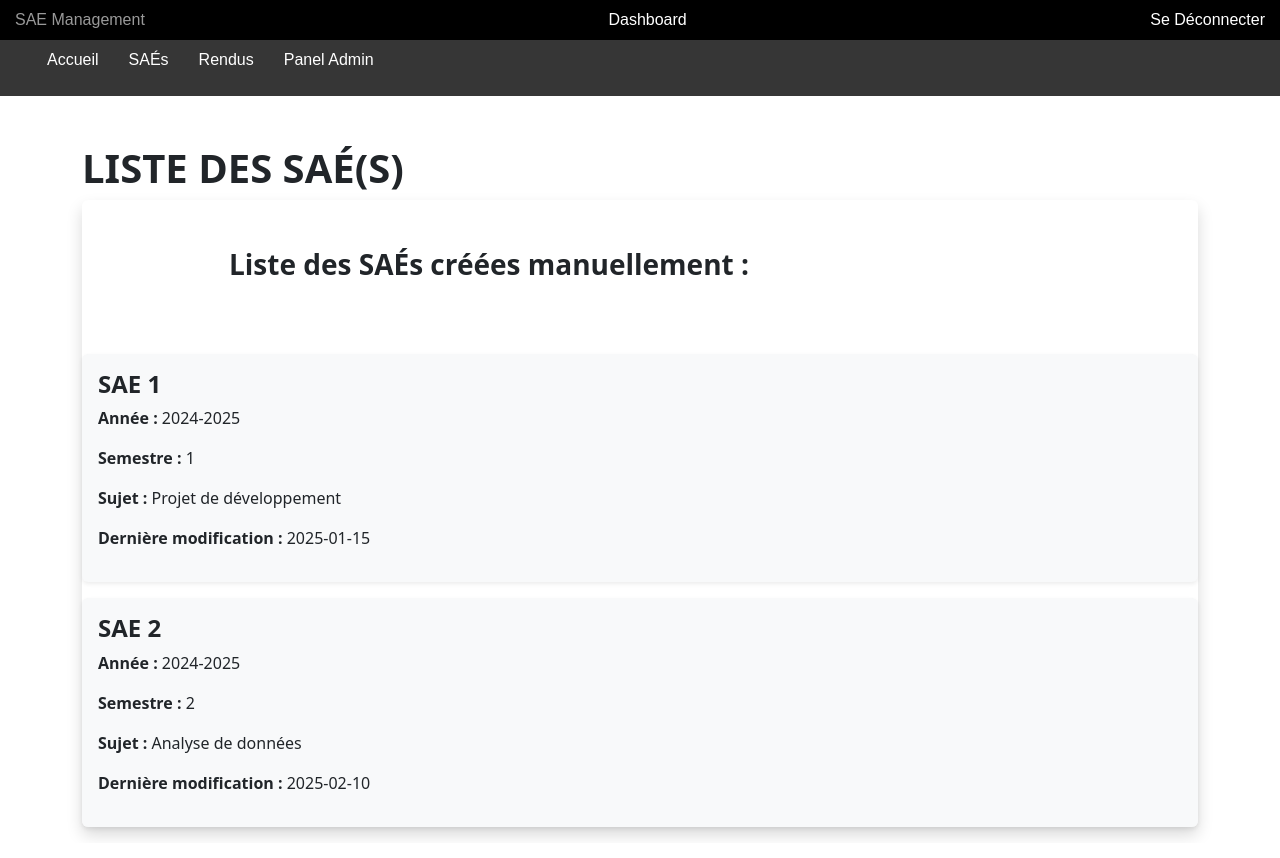
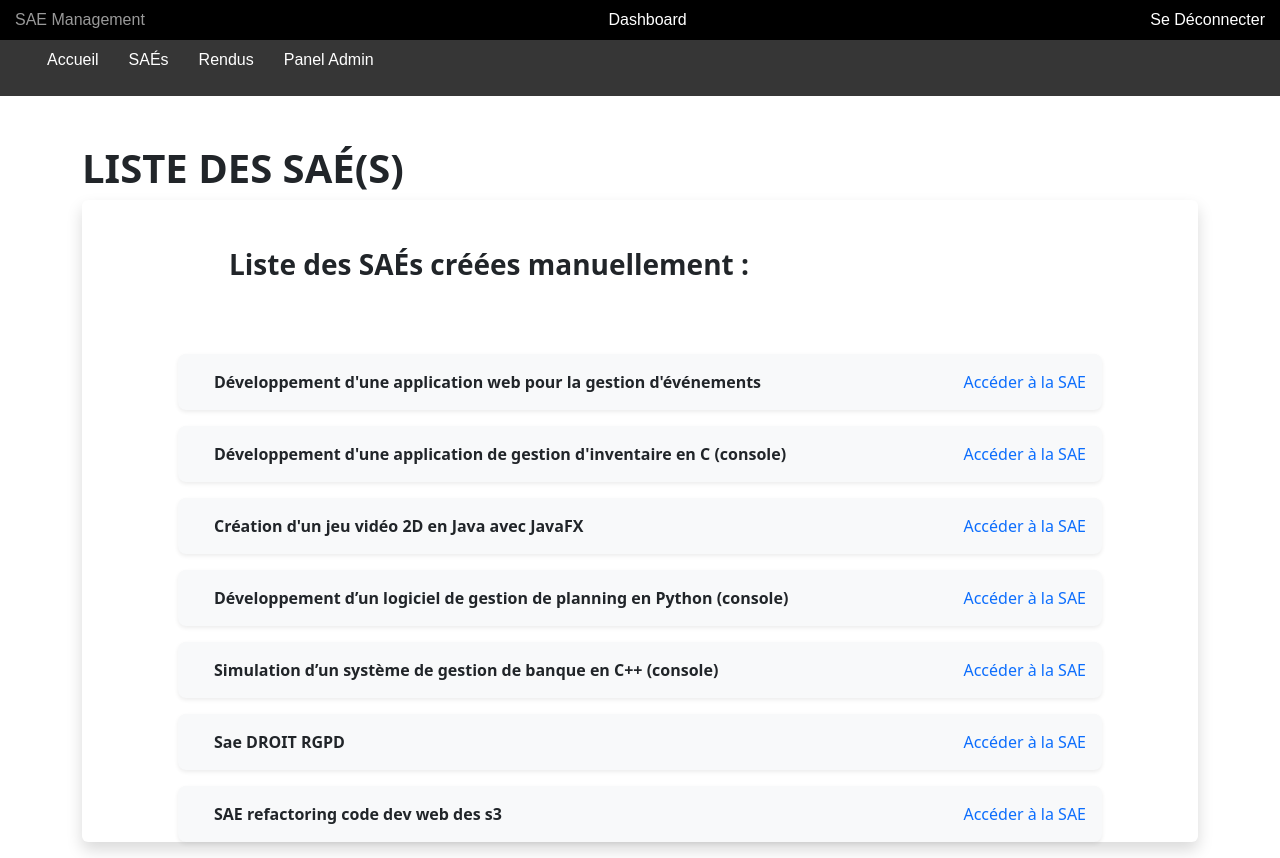
Before and after one commit to emrebondy/SAEManager-Front, an Angular app: page /SAE in a window 1280 px wide. Built offline with nearby package versions, Linux system fonts and the light colour scheme.

Commit message:
simulation de sae front

```diff
--- a/src/app/sae/sae.component.html
+++ b/src/app/sae/sae.component.html
@@ -17,13 +17,15 @@
 
         <!-- Liste des SAÉs -->
         <div class="sae-list" *ngIf="saes.length > 0">
-            <div *ngFor="let sae of saes" class="sae-card p-3 my-3 bg-light shadow-sm rounded">
-                <h4 class="fw-bold">{{ sae.nomSae }}</h4>
-                <p><strong>Année :</strong> {{ sae.anneeUniversitaire }}</p>
-                <p><strong>Semestre :</strong> {{ sae.semestreUniversitaire }}</p>
-                <p><strong>Sujet :</strong> {{ sae.sujet }}</p>
-                <p><strong>Dernière modification :</strong> {{ sae.dateModificationSujet }}</p>
-            </div>
+                <div *ngFor="let sae of saes" class="px-5 mx-5 my-3">
+                    <div class="d-flex align-items-center justify-content-between p-3 bg-light rounded-3 shadow-sm w-100">
+                    <div class="d-flex align-items-center">
+                        <div class="rounded-circle bg-warning mx-2 w-25px h-25px"></div>
+                        <span class="fw-bold mx-1">{{ sae.nomSae }}</span>
+                    </div>
+                    <a href="#" class="text-primary text-decoration-none">Accéder à la SAE</a>
+                    </div>
+                </div>
         </div>
     </div>
 </div>
--- a/src/app/sae/sae.component.ts
+++ b/src/app/sae/sae.component.ts
@@ -18,11 +18,10 @@ export class SaeComponent {
   constructor() {}
 
   ngOnInit(): void {
-    // Simule des données récupérées d'une API
     this.saes = [
       {
         idSAE: 1,
-        nomSae: 'SAE 1',
+        nomSae: "Développement d'une application web pour la gestion d'événements",
         anneeUniversitaire: '2024-2025',
         semestreUniversitaire: 1,
         sujet: 'Projet de développement',
@@ -33,7 +32,62 @@ export class SaeComponent {
       },
       {
         idSAE: 2,
-        nomSae: 'SAE 2',
+        nomSae: "Développement d'une application de gestion d'inventaire en C (console)",
+        anneeUniversitaire: '2024-2025',
+        semestreUniversitaire: 2,
+        sujet: 'Analyse de données',
+        dateModificationSujet: '2025-02-10',
+        responsablesSae: [
+          { idResp: 102, sae: { idSAE: 2 } }
+        ]
+      },
+      {
+        idSAE: 3,
+        nomSae: "Création d'un jeu vidéo 2D en Java avec JavaFX",
+        anneeUniversitaire: '2024-2025',
+        semestreUniversitaire: 1,
+        sujet: 'Projet de développement',
+        dateModificationSujet: '2025-01-15',
+        responsablesSae: [
+          { idResp: 101, sae: { idSAE: 1 } }
+        ]
+      },
+      {
+        idSAE: 4,
+        nomSae: "Développement d’un logiciel de gestion de planning en Python (console)",
+        anneeUniversitaire: '2024-2025',
+        semestreUniversitaire: 2,
+        sujet: 'Analyse de données',
+        dateModificationSujet: '2025-02-10',
+        responsablesSae: [
+          { idResp: 102, sae: { idSAE: 2 } }
+        ]
+      },
+      {
+        idSAE: 5,
+        nomSae: "Simulation d’un système de gestion de banque en C++ (console)",
+        anneeUniversitaire: '2024-2025',
+        semestreUniversitaire: 2,
+        sujet: 'Analyse de données',
+        dateModificationSujet: '2025-02-10',
+        responsablesSae: [
+          { idResp: 102, sae: { idSAE: 2 } }
+        ]
+      },
+      {
+        idSAE: 6,
+        nomSae: "Sae DROIT RGPD",
+        anneeUniversitaire: '2024-2025',
+        semestreUniversitaire: 1,
+        sujet: 'Projet de développement',
+        dateModificationSujet: '2025-01-15',
+        responsablesSae: [
+          { idResp: 101, sae: { idSAE: 1 } }
+        ]
+      },
+      {
+        idSAE: 7,
+        nomSae: "SAE refactoring code dev web des s3",
         anneeUniversitaire: '2024-2025',
         semestreUniversitaire: 2,
         sujet: 'Analyse de données',
```
